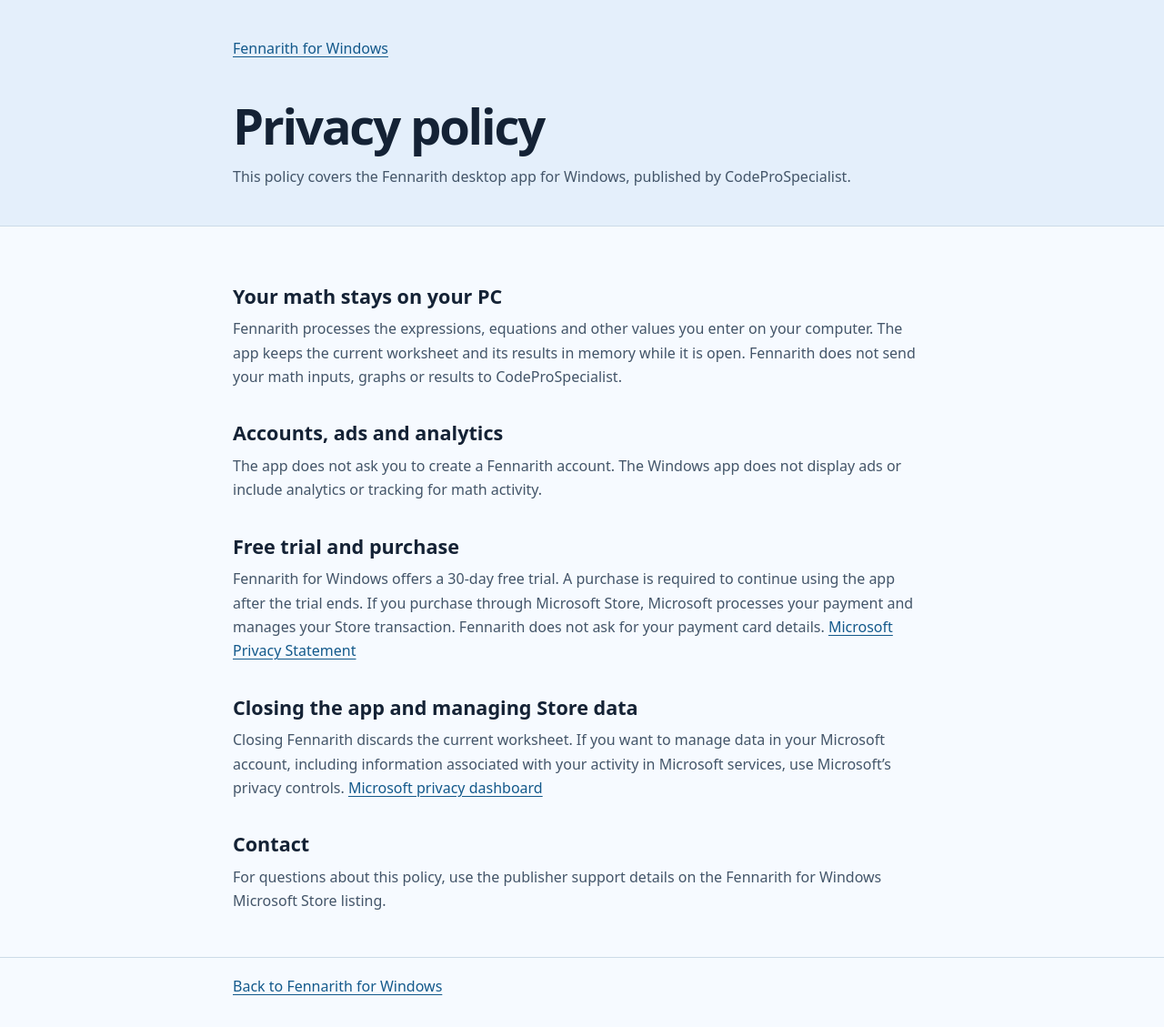
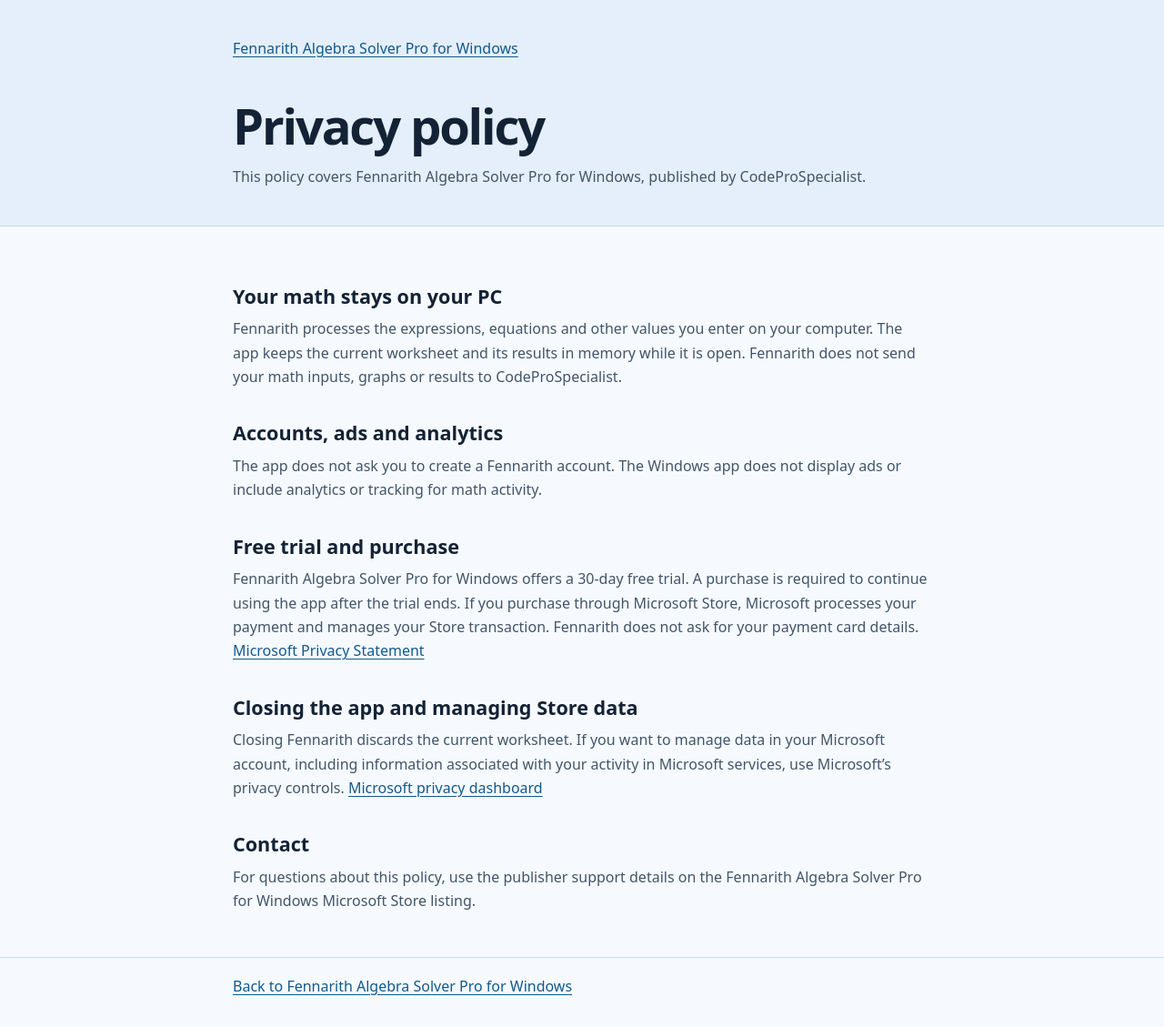
Before and after one commit to CodeProSpecialist/CodeProSpecialist.github.io, a plain HTML site: page fennarith-windows/privacy.html in a window 1280 px wide. Shown: the whole page at 91% size. Drawn offline with Linux system fonts and the light colour scheme.

Commit message:
Use the full Windows product name

```diff
--- a/fennarith-windows/privacy.html
+++ b/fennarith-windows/privacy.html
@@ -3,17 +3,17 @@
 <head>
   <meta charset="utf-8">
   <meta name="viewport" content="width=device-width, initial-scale=1">
-  <meta name="description" content="Privacy policy for the Fennarith desktop application for Windows.">
-  <title>Privacy policy for Fennarith for Windows</title>
+  <meta name="description" content="Privacy policy for Fennarith Algebra Solver Pro for Windows.">
+  <title>Fennarith Algebra Solver Pro for Windows | Privacy Policy</title>
   <link rel="icon" href="icon.png" type="image/png">
   <link rel="stylesheet" href="style.css">
 </head>
 <body>
 <header>
   <div class="wrap">
-    <nav aria-label="Product"><a href="./">Fennarith for Windows</a></nav>
+    <nav aria-label="Product"><a href="./">Fennarith Algebra Solver Pro for Windows</a></nav>
     <h1>Privacy policy</h1>
-    <p>This policy covers the Fennarith desktop app for Windows, published by CodeProSpecialist.</p>
+    <p>This policy covers Fennarith Algebra Solver Pro for Windows, published by CodeProSpecialist.</p>
   </div>
 </header>
 <main class="wrap">
@@ -24,14 +24,14 @@
   <p>The app does not ask you to create a Fennarith account. The Windows app does not display ads or include analytics or tracking for math activity.</p>
 
   <h2>Free trial and purchase</h2>
-  <p>Fennarith for Windows offers a 30-day free trial. A purchase is required to continue using the app after the trial ends. If you purchase through Microsoft Store, Microsoft processes your payment and manages your Store transaction. Fennarith does not ask for your payment card details. <a href="https://www.microsoft.com/en-us/privacy/privacystatement">Microsoft Privacy Statement</a></p>
+  <p>Fennarith Algebra Solver Pro for Windows offers a 30-day free trial. A purchase is required to continue using the app after the trial ends. If you purchase through Microsoft Store, Microsoft processes your payment and manages your Store transaction. Fennarith does not ask for your payment card details. <a href="https://www.microsoft.com/en-us/privacy/privacystatement">Microsoft Privacy Statement</a></p>
 
   <h2>Closing the app and managing Store data</h2>
   <p>Closing Fennarith discards the current worksheet. If you want to manage data in your Microsoft account, including information associated with your activity in Microsoft services, use Microsoft’s privacy controls. <a href="https://account.microsoft.com/privacy">Microsoft privacy dashboard</a></p>
 
   <h2>Contact</h2>
-  <p>For questions about this policy, use the publisher support details on the Fennarith for Windows Microsoft Store listing.</p>
+  <p>For questions about this policy, use the publisher support details on the Fennarith Algebra Solver Pro for Windows Microsoft Store listing.</p>
 </main>
-<footer><div class="wrap"><a href="./">Back to Fennarith for Windows</a></div></footer>
+<footer><div class="wrap"><a href="./">Back to Fennarith Algebra Solver Pro for Windows</a></div></footer>
 </body>
 </html>
```
Also changed, not shown: fennarith-windows/index.html (+4 -4 lines).
